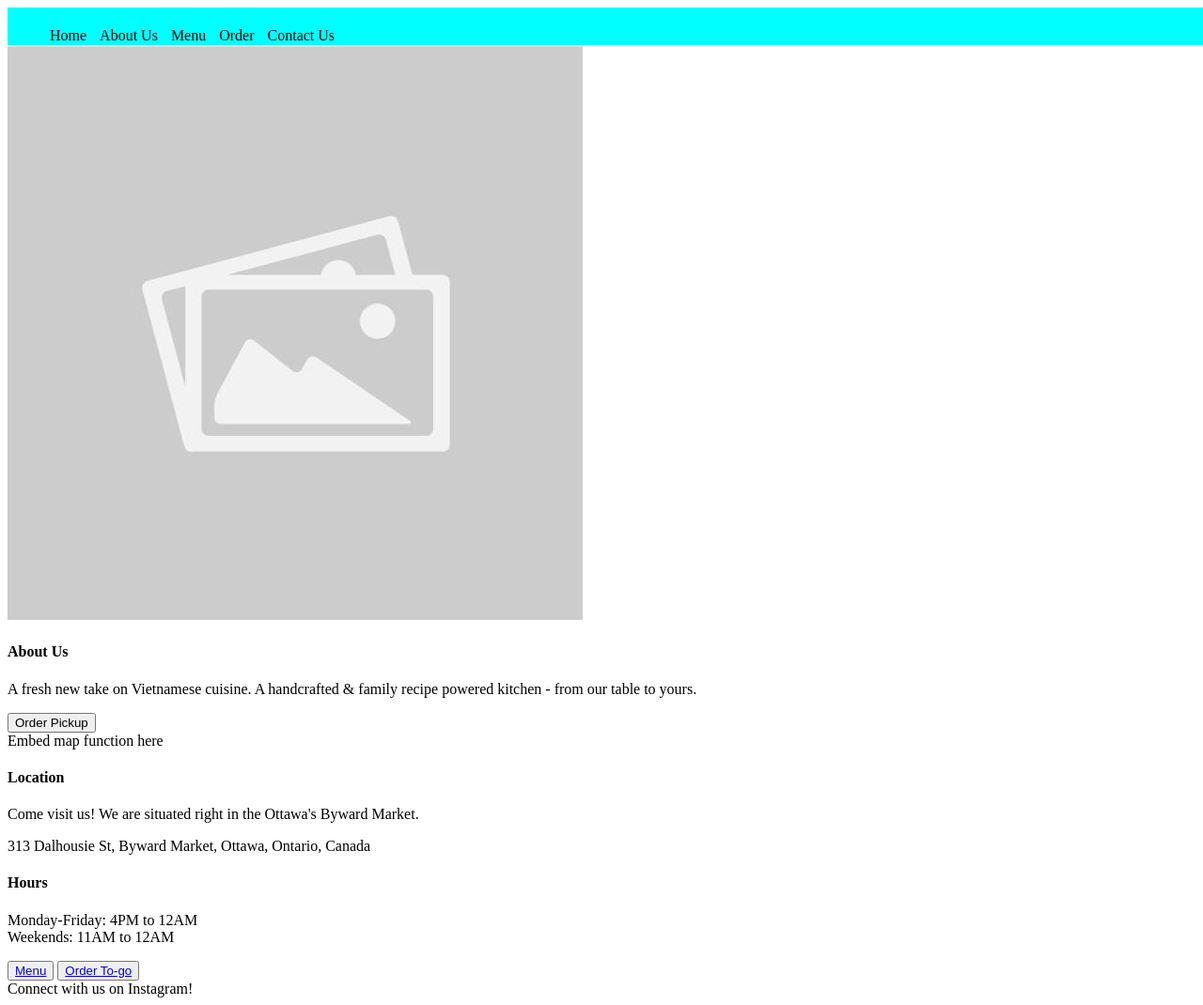
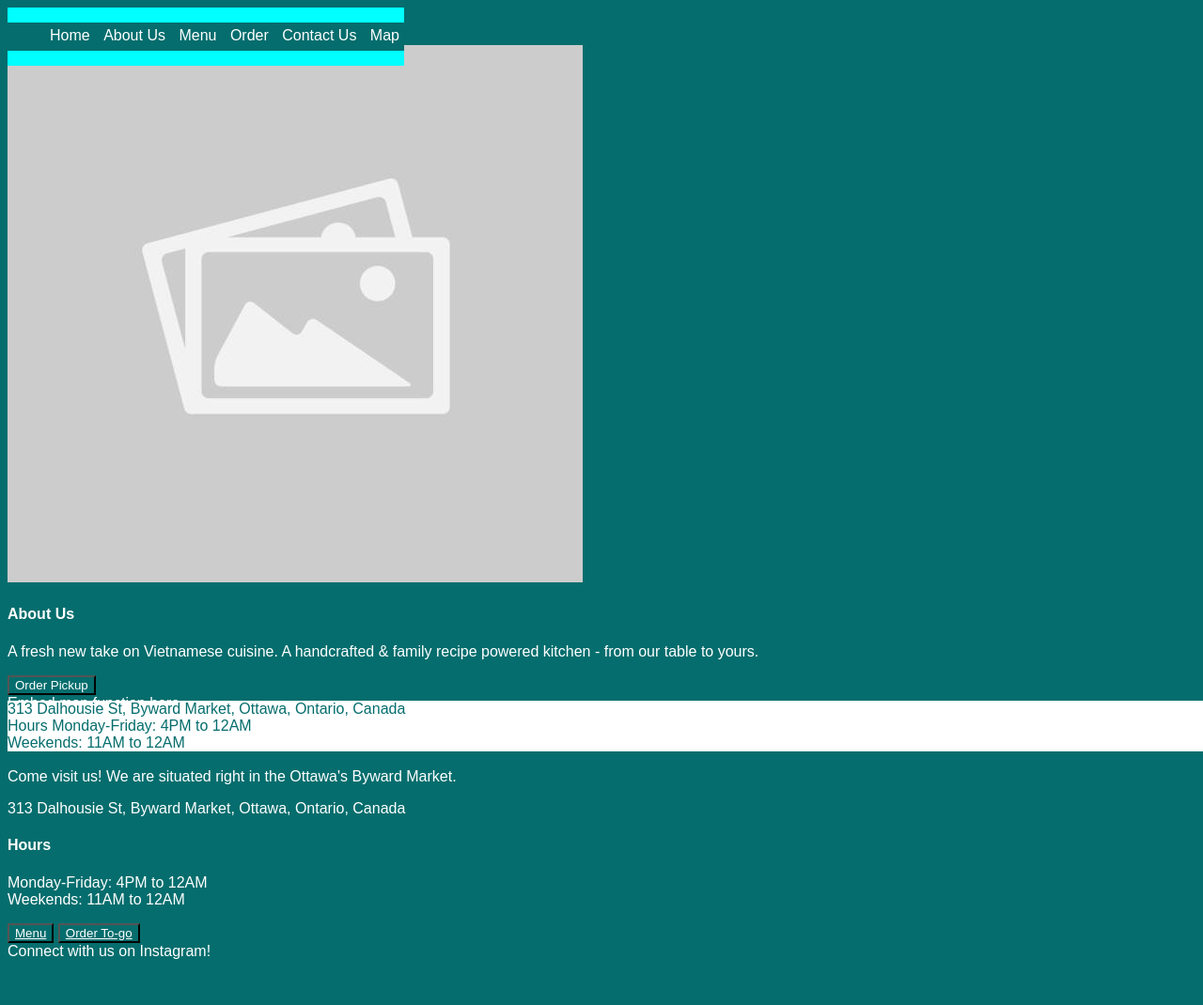
Before and after one commit to Yuretsuu/Assignment-2-Web-Programming, a PHP site: page /HTML/About-Us.html in a window 1280 px wide. Shown: the whole page at 94% size. After the commit the page ends 1021 px from the top, so only its background shows below. Run offline with PHP 8.4, Linux system fonts and the light colour scheme.

Commit message:
Added more CSS and made a footer

```diff
--- a/CSS/main.css
+++ b/CSS/main.css
@@ -1,3 +1,10 @@
+*{
+    font-family: sans-serif;
+    background-color: rgb(5, 109, 109);
+    color: white;
+}
+
+
 .container:root{
     background-color: rgb(245, 237, 220);
     margin:0;
@@ -9,23 +16,32 @@
     margin:0;
 }
 
+header{
+    background-position: center;
+    background-size: 100%;
+    position: fixed;
+}
+
 .nav{
     align-items: center;
     height: 40px;
     transition: transform 1s;
+    width: 100%;
+    height: 40px;
+    position: fixed;
 
 }
 
 .navbar{
     position: fixed;
     background-color: aqua;
-    width: 100%;
-    height: inherit;
+
 
 }
 
 .navbar:hover{
     height: 60px;
+    position: fixed;
 }
 
 .navbar ul li{
@@ -36,7 +52,7 @@
 }
 
 .navbar ul li:hover{
-    color: blueviolet;
+    color: rgb(5, 109, 109);
     background-color: white;
     margin: auto;
 }
@@ -47,7 +63,7 @@
 
 .navbar ul li::after{
     content: '';
-    background-color: lightskyblue;
+    background-color: rgb(5, 109, 109);
     transition: 0.5s;
     width: 0%;
     height: 2px;
@@ -64,6 +80,15 @@
     transition: transform 1s;
 
 }
+
+footer {
+    color: rgb(5, 109, 109);
+    background-color: white;
+    width: 100%;
+    bottom: 0;
+    position: fixed;
+
+}
 /* CSS for About US (1) */
 /* Imported Fonts for this page go here */
 
--- a/HTML/About-Us.html
+++ b/HTML/About-Us.html
@@ -5,14 +5,12 @@
 <script src="script.js" type="text/JavaScript" defer></script>
     <meta charset="UTF-8">
     <meta name="viewport" content="width=device-width, initial-scale=1.0">
-    <meta name="author" content="Liz Quach">
+    <meta name="author" content="Liz Quach, Souleman Robleh">
     <meta name="email" content="quac0042@algonquinlive.com">
     <meta name="date" content="2022-11-13">
     <title>Webpage</title>
 </head>
-<body>
-    <div class="container">
-        <!-- About Us Section -->
+<header>
     <nav class="nav">
         <!-- Specific elements in the nav bar will have dropdowns. Nav bar will disappear on scroll down. Scroll up- nav will appear-->
     <div class="navbar">
@@ -23,9 +21,16 @@
             <!-- Drop "Takeout and Delivery"-->
             <li>Order</li>
             <li>Contact Us</li>
+            <li>Map</li>
         </ul>
     </div>
  </nav>
+</header>
+
+<body>
+    <div class="container">
+        <!-- About Us Section -->
+
             <!-- Set display to flex -->
             <div class="gallery-about">
                 <!-- Have images float left, as well as padding from the bottom of the viewscreen -->
@@ -73,5 +78,12 @@
         </div>
         <footer class="footer">
             <!-- Content to be determined -->
+            313 Dalhousie St, Byward Market, Ottawa, Ontario, Canada
+            <br>
+            Hours
+                <!-- Make sure this is formatted vertically exactly like how the texts are formatted right now. -->
+                Monday-Friday: 4PM to 12AM <br>
+                    Weekends: 11AM to 12AM
+
         </footer>
 </body>
```
Also changed, not shown: HTML/index.html (+16 -0 lines). Lines whose indentation alone changed are shown as unchanged.
